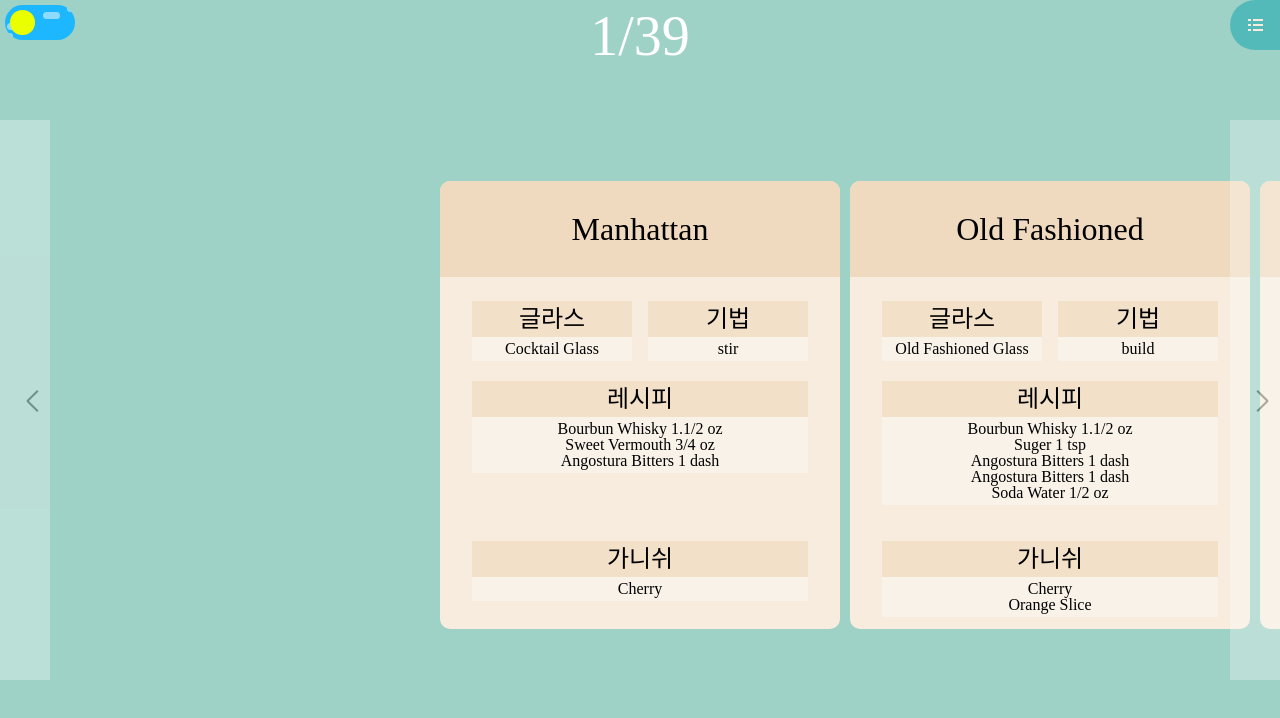
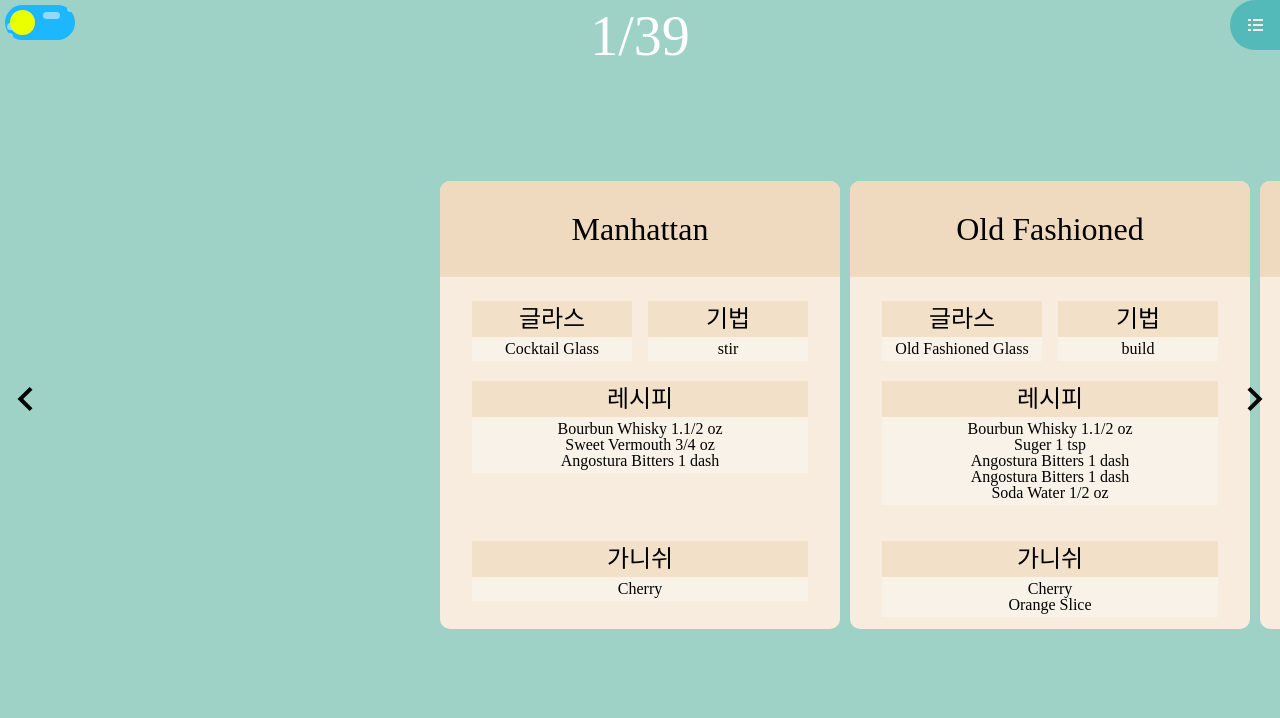
Before and after one commit to 5eokhwan/BartenderTail, a React (Create React App) app: page / in a window 1280 px wide. Shown: the top 718 px of the page. Built offline with nearby package versions, Linux system fonts and the light colour scheme; a web font is replaced by a local one.

Commit message:
이동버튼 임시 svg

```diff
--- a/src/App.tsx
+++ b/src/App.tsx
@@ -21,7 +21,7 @@ const ModeToggleWrapper = styled.div`
 `;
 
 const ListTravelerWrapper = styled.aside`
-  z-index: 1;
+  z-index: 2;
   position: fixed;
   right: ${-window.innerWidth / 3}px;
   @media ${({ theme }) => theme.device.portrait} {
--- a/src/components/ListTraveler/ListTraveler.tsx
+++ b/src/components/ListTraveler/ListTraveler.tsx
@@ -24,8 +24,6 @@ const H = {
         position: relative;
         transition: transform 1s;
         transform: ${({ isActive }) =>  isActive ? `translate(calc(-${window.innerWidth / 3}px))` : `translate(0)` };
-        z-index: 10;
-
         @media ${({ theme }) => theme.device.portrait} {
             transform: ${({ isActive }) =>  isActive ? `translate(calc(-${window.innerWidth - 50}px))` : `translate(0)` };
         }
--- a/src/pages/ReceipeListPage/ReceipeListPage.tsx
+++ b/src/pages/ReceipeListPage/ReceipeListPage.tsx
@@ -91,7 +91,6 @@ const RecipeListPage: React.FC<IRecipeListPage>
           </R.CardContainer>
         </MoveButtonTray>
       </R.CardsDisplay>
-
     </R.Wrapper>
   )
 }
--- a/src/pages/ReceipeListPage/component/MoveButtonTray.tsx
+++ b/src/pages/ReceipeListPage/component/MoveButtonTray.tsx
@@ -1,6 +1,7 @@
 import { ReactNode } from "react";
 import styled from "styled-components"
 import { IRecipeItem } from "../../../common/interface/recipe";
+import { ReactComponent as Arrow } from "../../../svg/arrow.svg";
 
 const M = {
     Wrapper: styled.div`
@@ -14,66 +15,38 @@ const M = {
         position: absolute;
         z-index: 1;
         border: none;
-        background: ${({ theme }) => theme.white};
-        opacity: 30%;
         height: 100%;
         width: 7.5%;
         max-width: 50px;
+        background: transparent;
+        &:hover {
+            background: rgb(255 255 255 / 30%);
+        }
+        &:active {
+            background: rgb(255 255 255 / 45%);
+        }
     `,
     LArrow: styled.i`
         position: relative;
-        &::before {
-            content: '';
-            position: absolute;
-            width: 15px;
-            height: 2px;
-            transition: 0.2s;
-            background: ${({ theme }) => theme.black};
-            transform: translateY(-5px) rotateZ(-45deg);
-        }
-        &::after {
-            content: '';
-            position: absolute;
-            width: 15px;
-            height: 2px;
-            transition: 0.2s;
-            background: ${({ theme }) => theme.black};
-            transform: translateY(5px) rotateZ(45deg);
-        }
     `,
     RightButton: styled.button`
         position: absolute;
         z-index: 1;
         right: 0;
         border: none;
-        background: ${({ theme }) => theme.white};
-        opacity: 30%;
         height: 100%;
         width: 7.5%;
         max-width: 50px;
+                background: transparent;
+        &:hover {
+            background: rgb(255 255 255 / 30%);
+        }
+        &:active {
+            background: rgb(255 255 255 / 45%);
+        }
     `,
     RArrow: styled.i`
         position: relative;
-        &::before {
-            content: '';
-            position: absolute;
-
-            width: 15px;
-            height: 2px;
-            transition: 0.2s;
-            background: ${({ theme }) => theme.black};
-            transform: translateY(-5px) rotateZ(-135deg);
-        }
-        &::after {
-            content: '';
-            position: absolute;
-
-            width: 15px;
-            height: 2px;
-            transition: 0.2s;
-            background: ${({ theme }) => theme.black};
-            transform: translateY(5px) rotateZ(135deg);
-        }
     `,
 }
 
@@ -98,10 +71,12 @@ const MoveButtonTray : React.FC<IMoveButton> =
     return (
         <M.Wrapper>
             <M.LeftButton onClick={() => onMove(-1)}>
-                <M.LArrow />
+                <Arrow style={{
+                    transform: 'rotate(180deg)'
+                }}/>
             </M.LeftButton>
             <M.RightButton onClick={() => onMove(1)}>
-                <M.RArrow />
+                <Arrow />
             </M.RightButton>
             {children}
         </M.Wrapper>
```
Also changed, not shown: src/svg/arrow.svg (added), src/svg/doubleArrow.svg (added).
